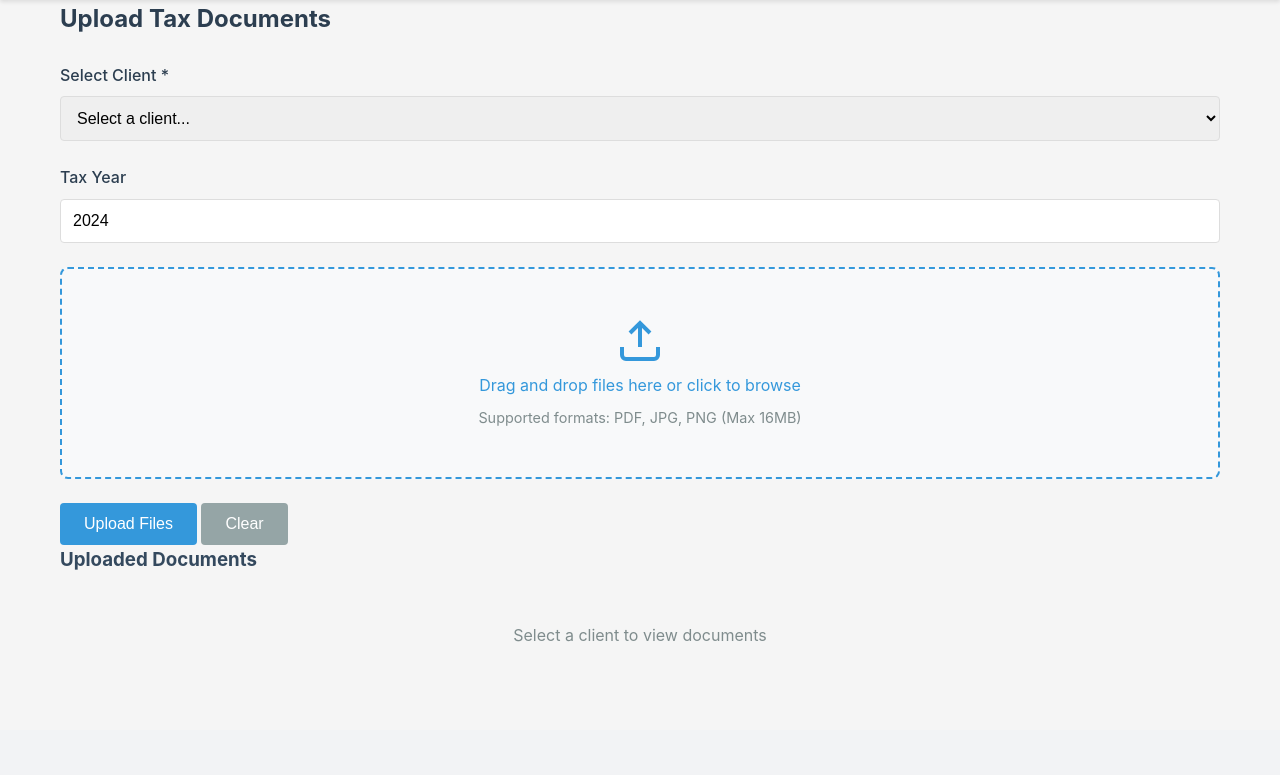
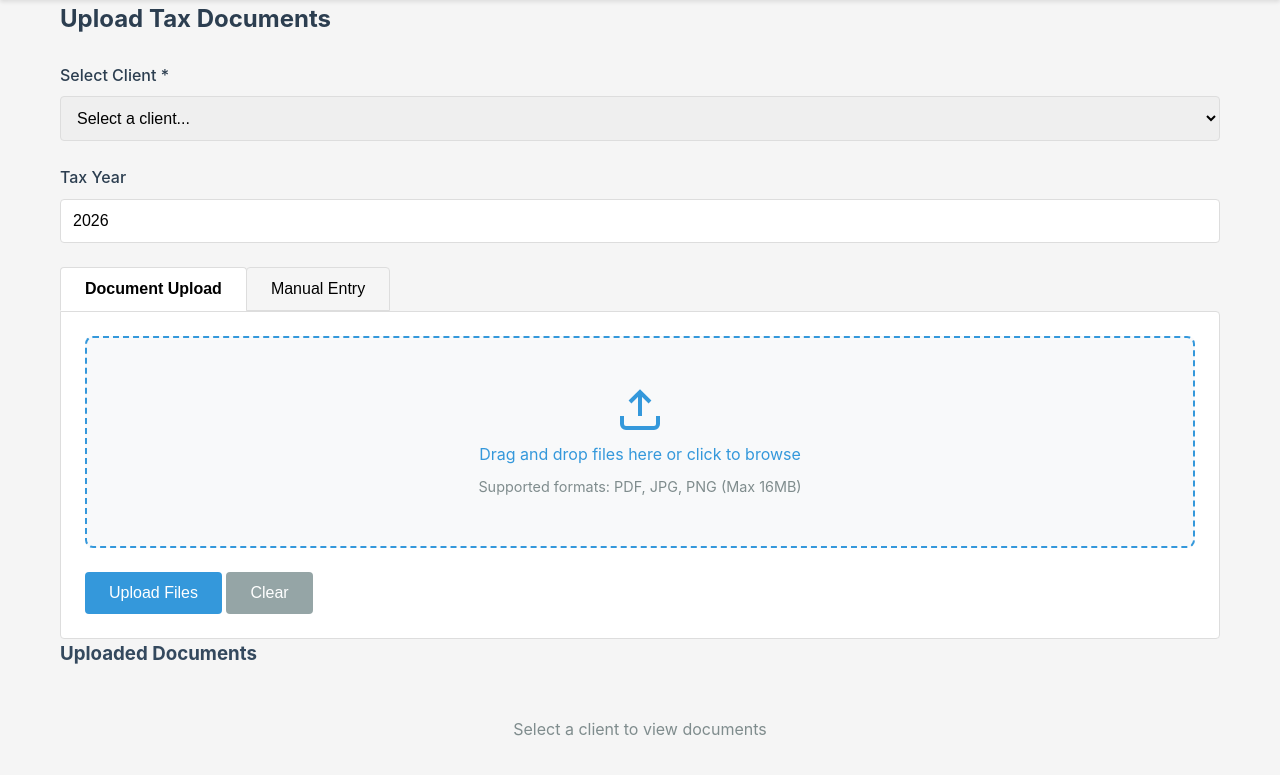
Before and after one commit to nine-one-six-systems/ATSA_SEv2, a Flask app: page /upload.html in a window 1280 px wide. Shown: the part 70-845 px from the top of the page. Before the commit the page ends 712 px from the top, so only its background shows below. Run offline with Flask 3, Linux system fonts and the light colour scheme; data that the repository does not hold is empty.

Commit message:
feat(04-02): add attribution selector and manual entry UI
- Add attribution selector (taxpayer/spouse/joint) shown when client has spouse
- Add tabbed interface: Document Upload vs Manual Entry
- Manual entry form supports W-2 wages, withholding, Schedule C, interest, dividends
- Upload includes attribution in FormData for backend routing
- Client select caches spouse_id for fast attribution visibility check
- Document list shows attribution label for each document

```diff
--- a/static/js/upload.js
+++ b/static/js/upload.js
@@ -16,6 +16,13 @@ document.addEventListener('DOMContentLoaded', () => {
     uploadArea.addEventListener('dragover', handleDragOver);
     uploadArea.addEventListener('drop', handleDrop);
     fileInput.addEventListener('change', handleFileSelect);
+
+    // Setup client selection change handler for attribution visibility
+    document.getElementById('client-select').addEventListener('change', () => {
+        loadDocuments();
+        updateUploadButton();
+        checkClientHasSpouse();
+    });
 });
 
 async function loadClients() {
@@ -30,6 +37,8 @@ async function loadClients() {
             const option = document.createElement('option');
             option.value = client.id;
             option.textContent = `${client.first_name} ${client.last_name}`;
+            // Store spouse_id as data attribute for quick lookup
+            option.dataset.spouseId = client.spouse_id || '';
             select.appendChild(option);
         });
     } catch (error) {
@@ -57,7 +66,7 @@ async function loadDocuments() {
                 <div class="document-item">
                     <div class="document-info">
                         <strong>${doc.filename}</strong>
-                        <p>Tax Year: ${doc.tax_year || 'N/A'} | Uploaded: ${new Date(doc.uploaded_at).toLocaleDateString()}</p>
+                        <p>Tax Year: ${doc.tax_year || 'N/A'} | Attribution: ${formatAttribution(doc.attribution)} | Uploaded: ${new Date(doc.uploaded_at).toLocaleDateString()}</p>
                     </div>
                     <div>
                         <span class="document-status status-${doc.ocr_status}">${doc.ocr_status}</span>
@@ -68,6 +77,50 @@ async function loadDocuments() {
         }
     } catch (error) {
         console.error('Error loading documents:', error);
+    }
+}
+
+function formatAttribution(attribution) {
+    const labels = {
+        'taxpayer': 'Taxpayer',
+        'spouse': 'Spouse',
+        'joint': 'Joint'
+    };
+    return labels[attribution] || attribution || 'Taxpayer';
+}
+
+// Check if selected client has a spouse and show/hide attribution selector
+async function checkClientHasSpouse() {
+    const clientSelect = document.getElementById('client-select');
+    const selectedOption = clientSelect.options[clientSelect.selectedIndex];
+    const attributionGroup = document.getElementById('attribution-group');
+
+    if (!selectedOption || !selectedOption.value) {
+        attributionGroup.style.display = 'none';
+        return;
+    }
+
+    // Check data attribute first (faster)
+    const spouseId = selectedOption.dataset.spouseId;
+    if (spouseId) {
+        attributionGroup.style.display = 'block';
+        return;
+    }
+
+    // Fallback: fetch client data
+    try {
+        const response = await fetch(`${API_BASE}/clients/${selectedOption.value}`);
+        if (response.ok) {
+            const client = await response.json();
+            if (client.spouse_id) {
+                attributionGroup.style.display = 'block';
+            } else {
+                attributionGroup.style.display = 'none';
+            }
+        }
+    } catch (error) {
+        console.error('Error checking spouse:', error);
+        attributionGroup.style.display = 'none';
     }
 }
 
@@ -164,6 +217,7 @@ function formatFileSize(bytes) {
 async function uploadFiles() {
     const clientId = document.getElementById('client-select').value;
     const taxYear = document.getElementById('tax-year').value;
+    const attribution = document.getElementById('attribution-select').value;
 
     if (!clientId) {
         alert('Please select a client');
@@ -184,6 +238,7 @@ async function uploadFiles() {
             const formData = new FormData();
             formData.append('file', file);
             formData.append('client_id', clientId);
+            formData.append('attribution', attribution);
             if (taxYear) {
                 formData.append('tax_year', taxYear);
             }
@@ -232,6 +287,84 @@ async function processDocument(documentId) {
     }
 }
 
+// Tab switching functions
+function showUploadTab() {
+    document.getElementById('upload-tab').style.display = 'block';
+    document.getElementById('manual-tab').style.display = 'none';
+    document.getElementById('upload-tab-btn').classList.add('active');
+    document.getElementById('manual-tab-btn').classList.remove('active');
+}
+
+function showManualTab() {
+    document.getElementById('upload-tab').style.display = 'none';
+    document.getElementById('manual-tab').style.display = 'block';
+    document.getElementById('upload-tab-btn').classList.remove('active');
+    document.getElementById('manual-tab-btn').classList.add('active');
+}
+
+// Manual entry functions
+async function saveManualEntry() {
+    const clientId = document.getElementById('client-select').value;
+    const taxYear = document.getElementById('tax-year').value || 2026;
+    const attribution = document.getElementById('attribution-select').value;
+
+    if (!clientId) {
+        alert('Please select a client first');
+        return;
+    }
+
+    const incomeData = {
+        wages: parseFloat(document.getElementById('manual-wages').value) || null,
+        federal_withheld: parseFloat(document.getElementById('manual-federal-withheld').value) || null,
+        schedule_c_income: parseFloat(document.getElementById('manual-schedule-c').value) || null,
+        interest_income: parseFloat(document.getElementById('manual-interest').value) || null,
+        dividend_income: parseFloat(document.getElementById('manual-dividends').value) || null
+    };
+
+    // Check if any data was entered
+    const hasData = Object.values(incomeData).some(v => v !== null && v !== 0);
+    if (!hasData) {
+        alert('Please enter at least one income value');
+        return;
+    }
+
+    try {
+        const response = await fetch(`${API_BASE}/documents/manual-entry`, {
+            method: 'POST',
+            headers: {
+                'Content-Type': 'application/json'
+            },
+            body: JSON.stringify({
+                client_id: parseInt(clientId),
+                tax_year: parseInt(taxYear),
+                attribution: attribution,
+                income_data: incomeData
+            })
+        });
+
+        if (!response.ok) {
+            const errorData = await response.json();
+            throw new Error(errorData.error || 'Failed to save manual entry');
+        }
+
+        const result = await response.json();
+        showSuccess(`Income data saved successfully! ${result.records_created.length} records created.`);
+        clearManualEntry();
+
+    } catch (error) {
+        console.error('Error saving manual entry:', error);
+        showError('Error: ' + error.message);
+    }
+}
+
+function clearManualEntry() {
+    document.getElementById('manual-wages').value = '';
+    document.getElementById('manual-federal-withheld').value = '';
+    document.getElementById('manual-schedule-c').value = '';
+    document.getElementById('manual-interest').value = '';
+    document.getElementById('manual-dividends').value = '';
+}
+
 function showError(message) {
     const errorDiv = document.createElement('div');
     errorDiv.className = 'error';
@@ -247,9 +380,3 @@ function showSuccess(message) {
     document.body.insertBefore(successDiv, document.body.firstChild);
     setTimeout(() => successDiv.remove(), 5000);
 }
-
-// Update documents list when client selection changes
-document.getElementById('client-select').addEventListener('change', () => {
-    loadDocuments();
-    updateUploadButton();
-});
--- a/templates/upload.html
+++ b/templates/upload.html
@@ -5,6 +5,75 @@
     <meta name="viewport" content="width=device-width, initial-scale=1.0">
     <title>Upload Documents - ATSA</title>
     <link rel="stylesheet" href="{{ url_for('static', filename='css/style.css') }}">
+    <style>
+    .data-entry-tabs {
+        display: flex;
+        gap: 0;
+        margin-bottom: 0;
+    }
+    .tab-btn {
+        padding: 0.75rem 1.5rem;
+        border: 1px solid #ddd;
+        background: #f5f5f5;
+        cursor: pointer;
+        border-radius: 4px 4px 0 0;
+        margin-right: -1px;
+        font-size: 1rem;
+    }
+    .tab-btn:hover {
+        background: #e8e8e8;
+    }
+    .tab-btn.active {
+        background: white;
+        border-bottom-color: white;
+        font-weight: bold;
+    }
+    .tab-content {
+        border: 1px solid #ddd;
+        padding: 1.5rem;
+        border-radius: 0 4px 4px 4px;
+        background: white;
+    }
+    .form-section {
+        margin-bottom: 1.5rem;
+        padding-bottom: 1rem;
+        border-bottom: 1px solid #eee;
+    }
+    .form-section:last-child {
+        border-bottom: none;
+        margin-bottom: 0;
+        padding-bottom: 0;
+    }
+    .form-section h5 {
+        margin-bottom: 0.75rem;
+        color: #555;
+        font-size: 1rem;
+    }
+    .manual-entry-form input[type="number"] {
+        width: 100%;
+        max-width: 200px;
+        padding: 0.5rem;
+        border: 1px solid #ddd;
+        border-radius: 4px;
+    }
+    .help-text {
+        color: #666;
+        font-size: 0.85rem;
+        margin-top: 0.25rem;
+    }
+    #attribution-group {
+        margin-top: 1rem;
+    }
+    #attribution-group select {
+        width: 100%;
+        max-width: 300px;
+    }
+    .form-actions {
+        margin-top: 1.5rem;
+        display: flex;
+        gap: 1rem;
+    }
+    </style>
 </head>
 <body>
     <nav class="navbar">
@@ -35,9 +104,25 @@
 
                 <div class="form-group">
                     <label for="tax-year">Tax Year</label>
-                    <input type="number" id="tax-year" min="2000" max="2030" value="2024">
+                    <input type="number" id="tax-year" min="2000" max="2030" value="2026">
                 </div>
 
+                <div class="form-group" id="attribution-group" style="display: none;">
+                    <label for="attribution-select">Document belongs to:</label>
+                    <select id="attribution-select">
+                        <option value="taxpayer">Taxpayer (Primary Client)</option>
+                        <option value="spouse">Spouse</option>
+                        <option value="joint">Joint (Both)</option>
+                    </select>
+                    <p class="help-text">Select which spouse this document or income data is for</p>
+                </div>
+
+                <div class="data-entry-tabs">
+                    <button class="tab-btn active" id="upload-tab-btn" onclick="showUploadTab()">Document Upload</button>
+                    <button class="tab-btn" id="manual-tab-btn" onclick="showManualTab()">Manual Entry</button>
+                </div>
+
+                <div id="upload-tab" class="tab-content">
                     <div class="upload-area" id="upload-area">
                         <div class="upload-content">
                             <svg width="48" height="48" viewBox="0 0 24 24" fill="none" stroke="currentColor" stroke-width="2">
@@ -59,6 +144,51 @@
                     </div>
                 </div>
 
+                <div id="manual-tab" class="tab-content" style="display: none;">
+                    <h4>Enter Income Data Manually</h4>
+                    <p class="help-text" style="margin-bottom: 1.5rem;">Use this form when physical documents are unavailable. Data will be saved for tax analysis.</p>
+
+                    <div class="manual-entry-form">
+                        <div class="form-section">
+                            <h5>W-2 Income</h5>
+                            <div class="form-group">
+                                <label for="manual-wages">Wages (Box 1)</label>
+                                <input type="number" id="manual-wages" placeholder="0.00" step="0.01" min="0">
+                            </div>
+                            <div class="form-group">
+                                <label for="manual-federal-withheld">Federal Tax Withheld (Box 2)</label>
+                                <input type="number" id="manual-federal-withheld" placeholder="0.00" step="0.01" min="0">
+                            </div>
+                        </div>
+
+                        <div class="form-section">
+                            <h5>Self-Employment Income</h5>
+                            <div class="form-group">
+                                <label for="manual-schedule-c">Net Profit (Schedule C Line 31)</label>
+                                <input type="number" id="manual-schedule-c" placeholder="0.00" step="0.01">
+                            </div>
+                        </div>
+
+                        <div class="form-section">
+                            <h5>Other Income</h5>
+                            <div class="form-group">
+                                <label for="manual-interest">Interest Income (1099-INT)</label>
+                                <input type="number" id="manual-interest" placeholder="0.00" step="0.01" min="0">
+                            </div>
+                            <div class="form-group">
+                                <label for="manual-dividends">Dividend Income (1099-DIV)</label>
+                                <input type="number" id="manual-dividends" placeholder="0.00" step="0.01" min="0">
+                            </div>
+                        </div>
+
+                        <div class="form-actions">
+                            <button class="btn btn-primary" onclick="saveManualEntry()">Save Income Data</button>
+                            <button class="btn btn-secondary" onclick="clearManualEntry()">Clear</button>
+                        </div>
+                    </div>
+                </div>
+            </div>
+
             <div class="documents-section">
                 <h3>Uploaded Documents</h3>
                 <div id="documents-list" class="documents-list">
```
Lines whose indentation alone changed are shown as unchanged.
